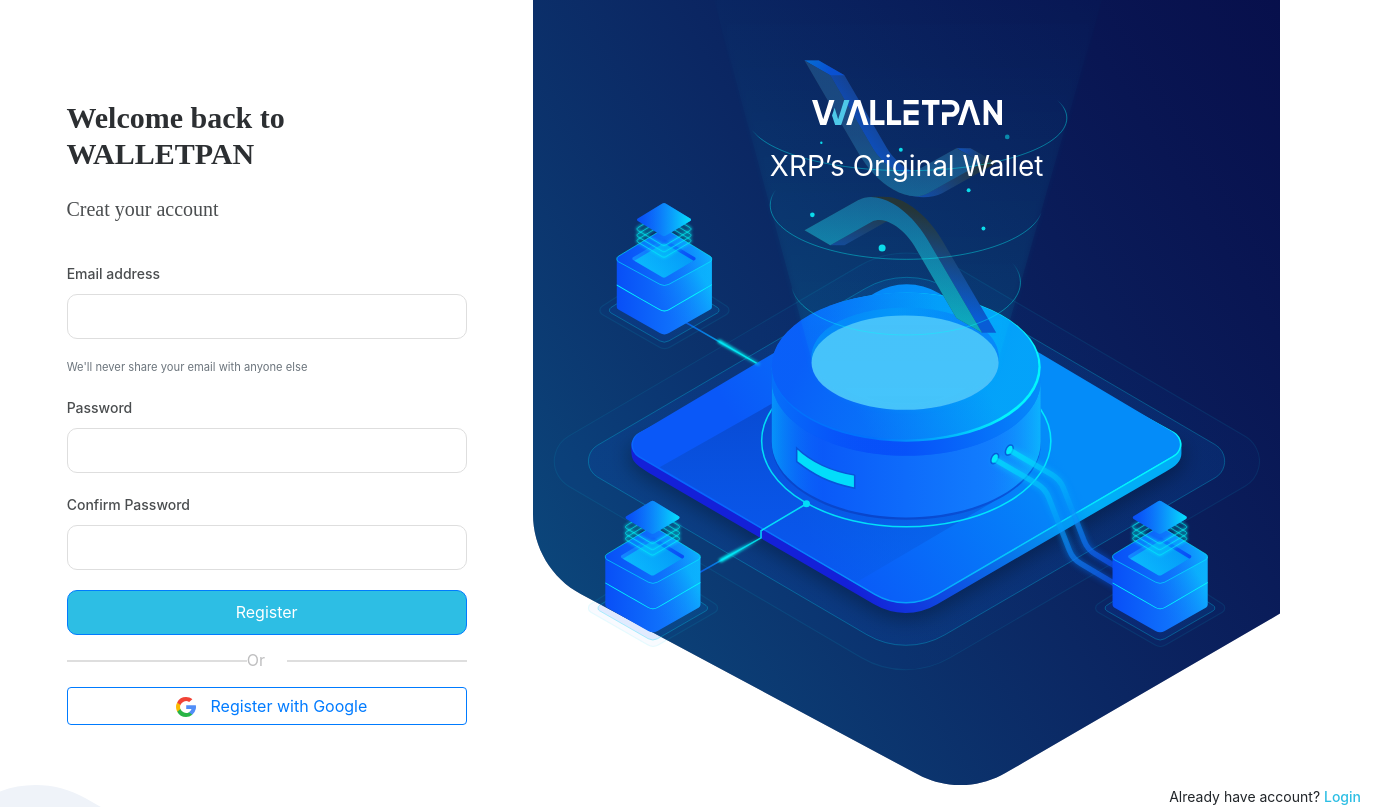
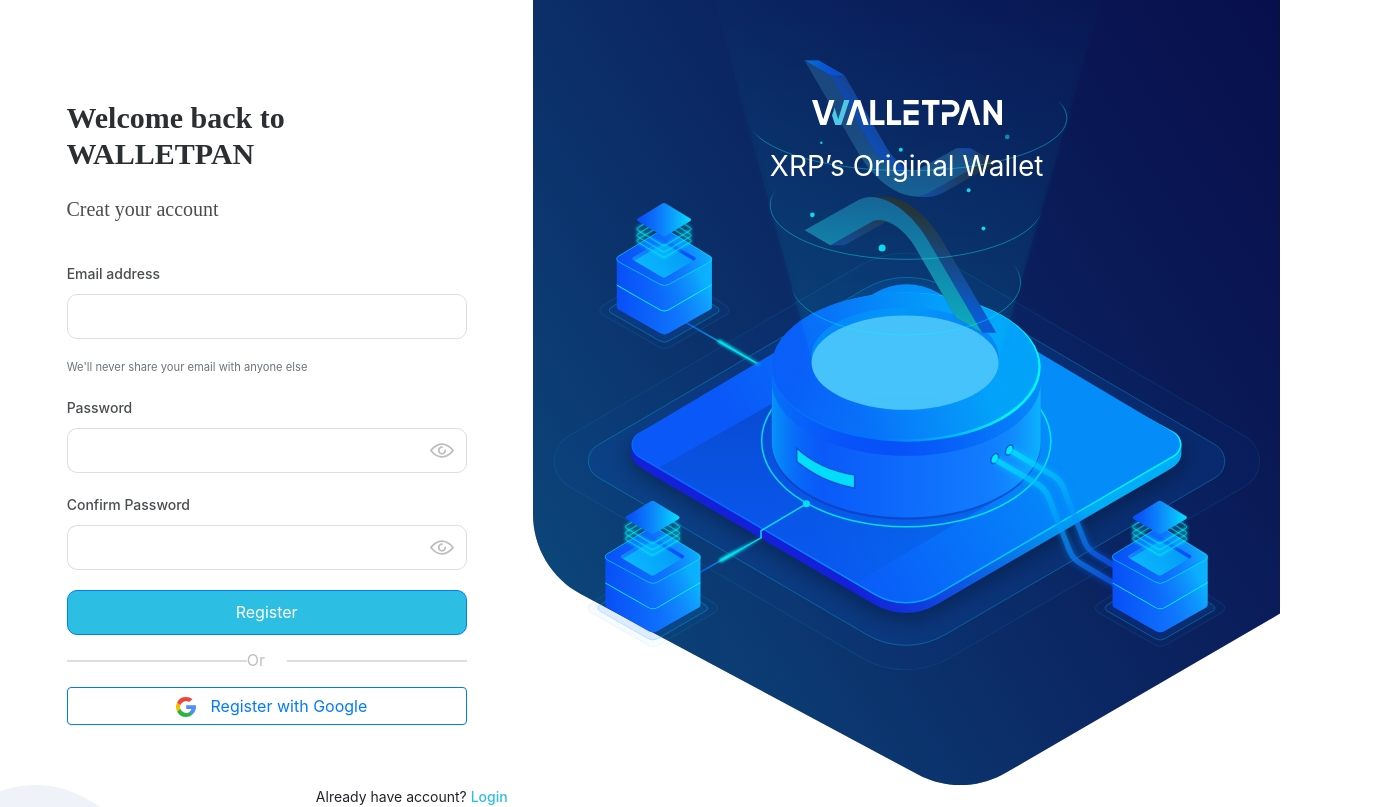
Before and after one commit to BrutalHex/WalletPan, a React (Create React App) app in the folder WalletPan.Web/ClientApps/wallet/: page /RegisterPage in a window 1280 px wide. Shown: the top 807 px of the page, 1376 px wide, since content can reach past the window. Built offline with nearby package versions, Linux system fonts and the light colour scheme.

Commit message:
validation works

```diff
--- a/WalletPan.Web/ClientApps/wallet/src/Pages/LoginPage.js
+++ b/WalletPan.Web/ClientApps/wallet/src/Pages/LoginPage.js
@@ -96,7 +96,7 @@
 
             </div>
            <div className="row form-footer">
-                <div className="col-12">
+                <div className="col-8 col-sm-4 col-md-4">
 
                     New User? <a href="/RegisterPage" >Register</a>
 
--- a/WalletPan.Web/ClientApps/wallet/src/Pages/RegistrationPage.js
+++ b/WalletPan.Web/ClientApps/wallet/src/Pages/RegistrationPage.js
@@ -142,14 +142,17 @@
 
                                                 <FormGroup controlId="formBasicPassword">
                                                     <FormLabel  >Password</FormLabel>
-                                                 <FormControl
-                                                  type="password"
+
+                                                    <PasswordField
+
                                                       name="password"
                                                       required
                                                       className="form-control form-input"
                                                       value={values.password}
                                                       onChange={handleChange}
-                                                  isInvalid={!!errors.password} />
+                                                      isInvalid={!!errors.password}
+                                                    />
+
 
                                                     <FormControlFeedback type="invalid">
                                                         {errors.password}
@@ -159,14 +162,16 @@
 
                                                 <FormGroup controlId="formBasicPasswordConfirm">
                                                     <FormLabel  >Confirm Password</FormLabel>
-                                                   <FormControl
-                                                    type="password"
+
+                                                     <PasswordField
                                                      name="passwordConfirmation"
                                                      required
                                                      className="form-control form-input"
                                                      value={values.passwordConfirmation}
                                                     onChange={handleChange}
-                                                    isInvalid={!!errors.passwordConfirmation}   />
+                                                    isInvalid={!!errors.passwordConfirmation}
+                                                   />
+
 
                                                     <FormControlFeedback type="invalid">
                                                         {errors.passwordConfirmation}
@@ -213,7 +218,7 @@
 
                 </div>
                 <div className="row form-footer">
-                    <div className="col-12">
+                    <div className="col-8 col-sm-4 col-md-4">
 
                         Already have account? <a href="/login" >Login</a>
 
--- a/WalletPan.Web/ClientApps/wallet/src/Pages/style/landing.scss
+++ b/WalletPan.Web/ClientApps/wallet/src/Pages/style/landing.scss
@@ -720,11 +720,12 @@
     .form-group {
         margin-bottom: 20px;
     }
-
+      .input-group-text, .form-input{
+            border-radius: 10px;
+             border: solid 1px #dedede;
+      }
     .form-input {
         height: 45px;
-        border-radius: 10px;
-        border: solid 1px #dedede;
     }
 
     a {
@@ -740,14 +741,23 @@
     }
 
     .password-input{
-        background-color:#2dbee4;
+        background-color:#e6f2f5;
+    }
+
+
+}
+
+.input-group-password{
+    input{
+       border-right: 0px !important;
     }
 }
 
 
 .click-able{
+    background-color:#fff;
     &:hover{
-        background-color:lighten(#e9ecef, 10%) ;
+        background-color:darken(#fff, 20%) ;
     }
 
     cursor: pointer;
@@ -757,10 +767,18 @@
     color: red;
     margin-bottom: 0px;
 }
+
+
+@mixin erro_border{border-color: #ed1515 !important;}
 .is-invalid{
-    border-color: #ed1515 !important;
+   @include erro_border;
 }
+.is-invalid + .input-group-append{
+    .input-group-text{
+         @include erro_border ;
+    }
 
+}
 
 .btn-primary{
 
--- a/WalletPan.Web/ClientApps/wallet/src/components/Forms/PasswordField.js
+++ b/WalletPan.Web/ClientApps/wallet/src/components/Forms/PasswordField.js
@@ -10,6 +10,7 @@
 
     constructor(props) {
         super(props);
+
         this.showPassword = this.showPassword.bind(this);
         this.handleClick = this.handleClick.bind(this)
         this.state = { showPassword: false };
@@ -29,21 +30,19 @@
     }
 
     render() {
-
+        var { ...other } = this.props;
         return (
 
-                <div class="input-group mb-6 mt-6">
+                <div class="input-group input-group-password mb-6 mt-6">
                     <FormControl
-                        className="form-input"
+
                         type={ this.state.showPassword ? 'text' :'password' }
-                        placeholder={this.props.placeholder}
-                        name="password"
-                        aria-describedby="password-addon"
+                        {...other}
 
                     />
 
                     <div class="input-group-append">
-                        <span class="input-group-text click-able" id="password-addon" onClick={this.handleClick}>
+                        <span class="input-group-text click-able"   onClick={this.handleClick}>
                           <img src={`${process.env.PUBLIC_URL}/landing_assets/show-password.svg`}/>
                         </span>
                     </div>
```
Lines whose indentation alone changed are shown as unchanged.
